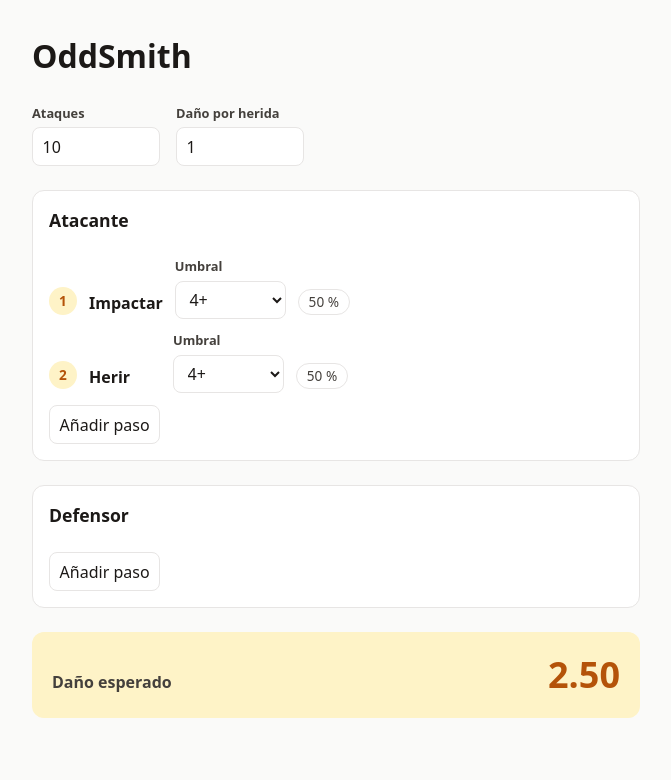
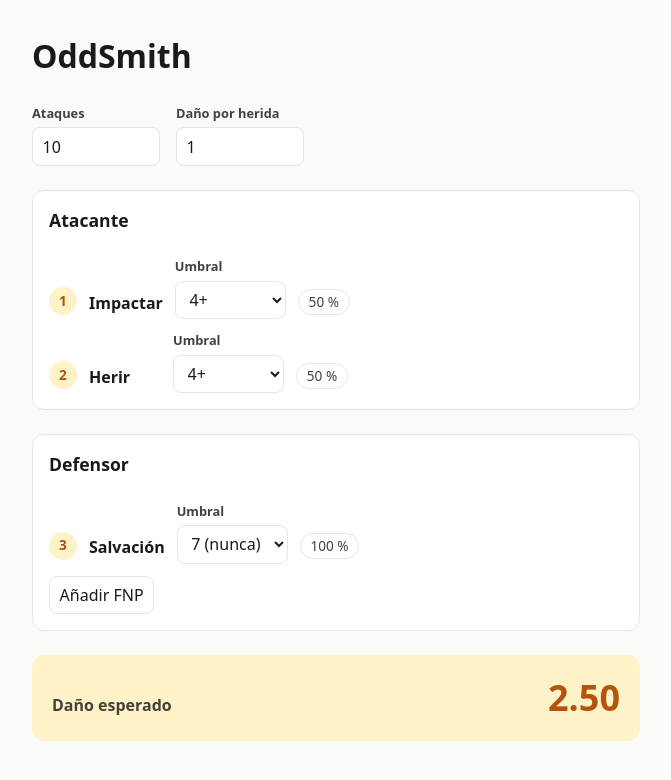
Before and after one commit to luismontoto/OddSmith, a React (Vite) app: page / in a window 1280 px wide. Shown: the top 780 px of the page, without its empty margins (304-975 px from the left). Built offline with nearby package versions, Linux system fonts and the light colour scheme.

Commit message:
feat: hide countsAs everywhere, each step's type is fixed

```diff
--- a/src/App.tsx
+++ b/src/App.tsx
@@ -3,20 +3,27 @@ import { StepList } from './components/StepList'
 import { resolveAttack } from './domain/game'
 import type { Step } from './domain/types'
 
-const INITIAL_PRE_DAMAGE: Step[] = [
+const INITIAL_ATTACK: Step[] = [
   { threshold: 4, countsAs: 'success' }, // impactar
   { threshold: 4, countsAs: 'success' }, // herir
 ]
-// Salvaciones y FNP reducen el daño: cuentan como fallo del atacante.
-const NEW_DEFENCE_STEP: Step = { threshold: 4, countsAs: 'failure' }
+
+const INITIAL_DEFENCE: Step[] = [
+  { threshold: 7, countsAs: 'failure' }, // salvación (7 = sin defensa)
+]
+
+// El FNP reduce el daño: cuenta como fallo del atacante.
+const NEW_FNP: Step = { threshold: 5, countsAs: 'failure' }
 
 function App() {
   const [attacks, setAttacks] = useState(10)
   const [damage, setDamage] = useState(1)
-  const [preDamage, setPreDamage] = useState<Step[]>(INITIAL_PRE_DAMAGE)
-  const [postDamage, setPostDamage] = useState<Step[]>([])
+  const [attackSteps, setAttackSteps] = useState<Step[]>(INITIAL_ATTACK)
+  // Paso 3 (salvación, siempre) y, opcionalmente, paso 4 (FNP).
+  const [defenceSteps, setDefenceSteps] = useState<Step[]>(INITIAL_DEFENCE)
 
-  const result = resolveAttack(attacks, preDamage, damage, postDamage)
+  const [save, ...fnp] = defenceSteps
+  const result = resolveAttack(attacks, [...attackSteps, save], damage, fnp)
 
   return (
       <main>
@@ -47,17 +54,24 @@ function App() {
 
         <StepList
             title="Atacante"
-            steps={preDamage}
+            steps={attackSteps}
             minSteps={2}
-            newStep={NEW_DEFENCE_STEP}
-            onChange={setPreDamage}
+            maxSteps={2}
             labels={['Impactar', 'Herir']}
+            editableCountsAs={false}
+            onChange={setAttackSteps}
         />
         <StepList
             title="Defensor"
-            steps={postDamage}
-            newStep={NEW_DEFENCE_STEP}
-            onChange={setPostDamage}
+            steps={defenceSteps}
+            minSteps={1}
+            maxSteps={2}
+            labels={['Salvación', 'FNP']}
+            firstNumber={3}
+            addLabel="Añadir FNP"
+            editableCountsAs={false}
+            newStep={NEW_FNP}
+            onChange={setDefenceSteps}
         />
 
         <div className="result">
--- a/src/components/StepList.tsx
+++ b/src/components/StepList.tsx
@@ -8,7 +8,11 @@ type StepListProps = {
     title?: string
     steps: Step[]
     minSteps?: number
+    maxSteps?: number
     labels?: string[]
+    firstNumber?: number
+    addLabel?: string
+    editableCountsAs?: boolean
     newStep?: Step
     onChange: (steps: Step[]) => void
 }
@@ -17,7 +21,11 @@ export function StepList({
                              title,
                              steps,
                              minSteps = 0,
+                             maxSteps = Infinity,
                              labels = [],
+                             firstNumber = 1,
+                             addLabel = 'Añadir paso',
+                             editableCountsAs = true,
                              newStep = FALLBACK_STEP,
                              onChange,
                          }: StepListProps) {
@@ -26,11 +34,11 @@ export function StepList({
             {title && <h2>{title}</h2>}
             {steps.map((step, index) => (
                 <div className="step-item" key={index}>
-                    <span className="step-number">{index + 1}</span>
+                    <span className="step-number">{firstNumber + index}</span>
                     {labels[index] && <span className="step-name">{labels[index]}</span>}
                     <StepRow
                         step={step}
-                        hideCountsAs={index < minSteps}
+                        hideCountsAs={!editableCountsAs || index < minSteps}
                         onChange={(updated) =>
                             onChange(steps.map((s, i) => (i === index ? updated : s)))
                         }
@@ -39,22 +47,24 @@ export function StepList({
                         className="chance"
                         title="Probabilidad de que el ataque continúe"
                     >
-            {Math.round(stepProbability(step) * 100)} %
-          </span>
+                        {Math.round(stepProbability(step) * 100)} %
+                    </span>
                     {index >= minSteps && (
                         <button
                             type="button"
                             className="remove"
                             onClick={() => onChange(steps.filter((_, i) => i !== index))}
                         >
-                            Quitar paso {index + 1}
+                            Quitar {labels[index] ?? `paso ${firstNumber + index}`}
                         </button>
                     )}
                 </div>
             ))}
-            <button type="button" onClick={() => onChange([...steps, newStep])}>
-                Añadir paso
-            </button>
+            {steps.length < maxSteps && (
+                <button type="button" onClick={() => onChange([...steps, newStep])}>
+                    {addLabel}
+                </button>
+            )}
         </section>
     )
 }
```
Also changed, not shown: 1 other file (tests, documents, lock files or other folders). Lines whose indentation alone changed are shown as unchanged.
